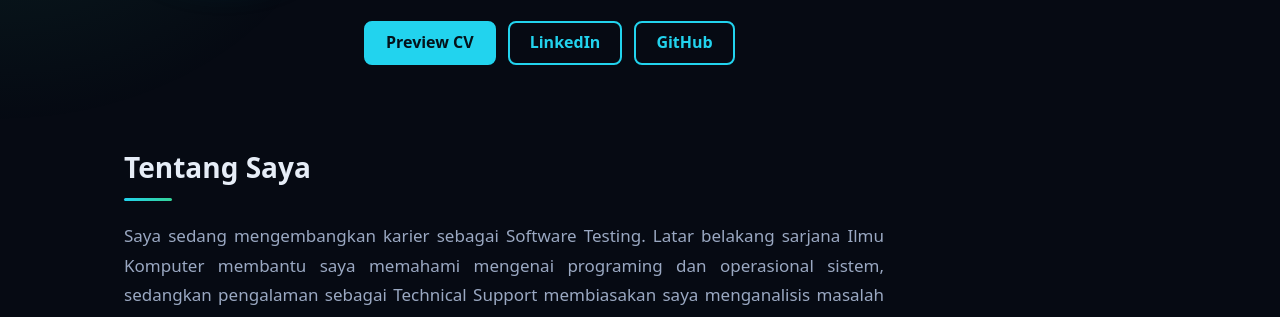
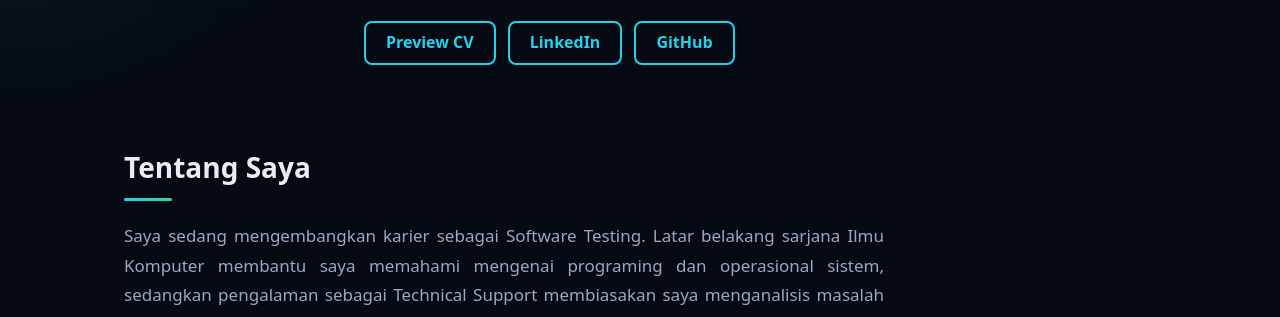
Before and after one commit to mridwanlubiis/portofolio, a plain HTML site: page index.html in a window 1280 px wide. Shown: the part 476-793 px from the top of the page. Drawn offline with Linux system fonts and the light colour scheme.

Commit message:
Update index.html

```diff
--- a/index.html
+++ b/index.html
@@ -36,7 +36,7 @@
     <h1>Muhammad Ridwan Lubis<span>Muhammad Ridwan Lubis</span></h1>
     <p class="lead">Berfokus pada pengembangan kemampuan di bidang Software Testing dengan latar belakang Technical Support. Pada setiap project memiliki testing sebagai pengguna berbasis website dan dokumentasi hasil pengujian untuk menunjukkan proses testing yang dilakukan.</p>
     <div class="btns">
-      <a class="btn" href="https://mridwanlubiis.github.io/Personal-CV/" target="_blank" rel="noopener">Preview CV</a>
+      <a class="btn ghost" href="https://mridwanlubiis.github.io/Personal-CV/" target="_blank" rel="noopener">Preview CV</a>
       <a class="btn ghost" href="https://www.linkedin.com/in/mridwanlbs23" target="_blank" rel="noopener">LinkedIn</a>
       <a class="btn ghost" href="https://github.com/mridwanlubiis" target="_blank" rel="noopener">GitHub</a>
     </div>
```
